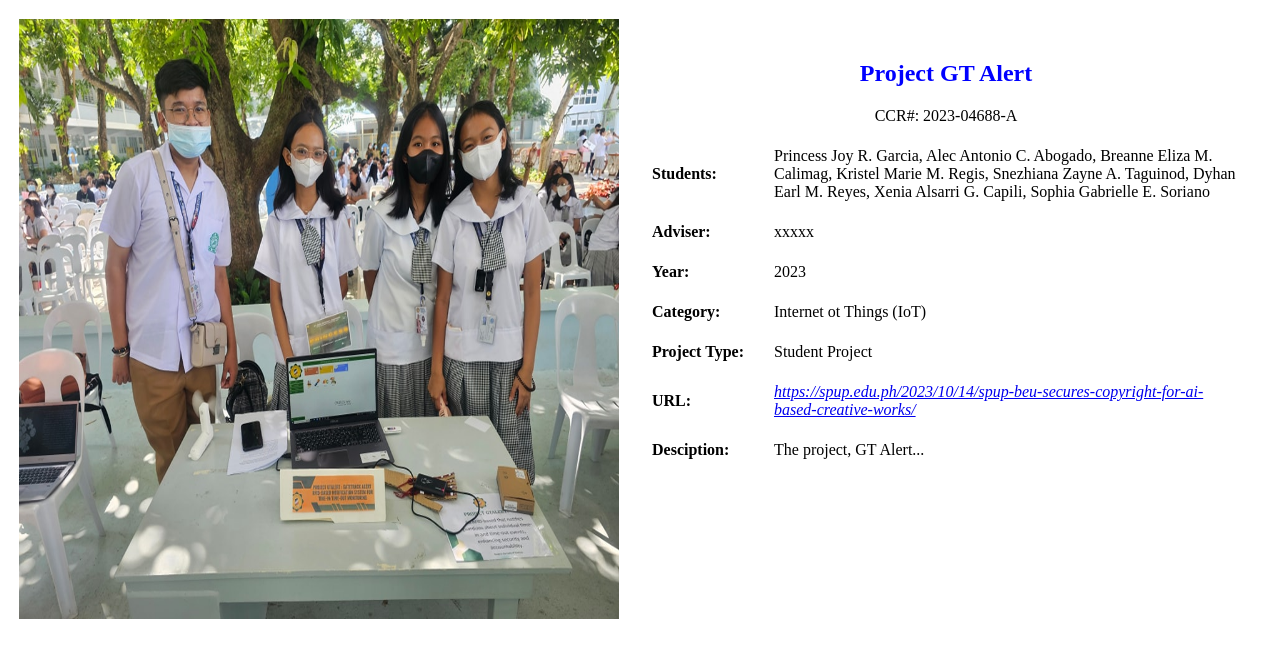
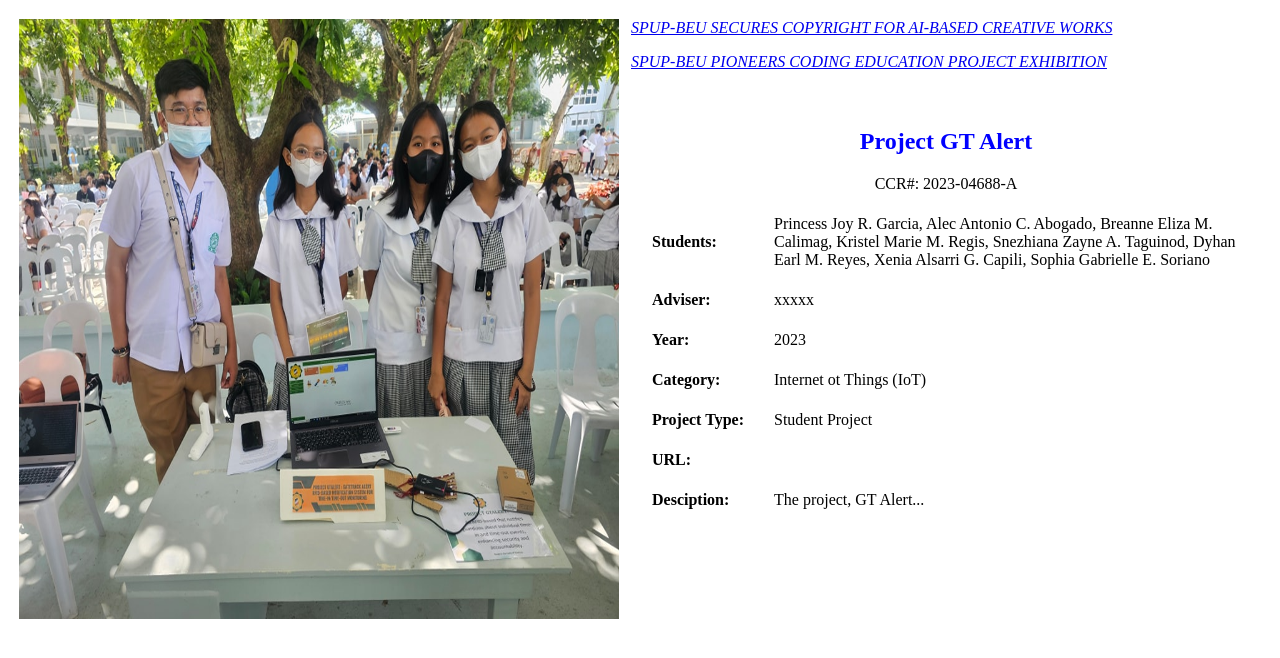
Before and after one commit to spupgithub/GTAlert, a plain HTML site: page index.html in a window 1280 px wide. Drawn offline with Linux system fonts and the light colour scheme.

Commit message:
Update index.html

```diff
--- a/index.html
+++ b/index.html
@@ -60,7 +60,9 @@ Sophia Gabrielle E. Soriano
 </tr>
 <tr>
 <td><B>URL:</B></td>
-<td><i><A href="https://spup.edu.ph/2023/10/14/spup-beu-secures-copyright-for-ai-based-creative-works">https://spup.edu.ph/2023/10/14/spup-beu-secures-copyright-for-ai-based-creative-works/</i></td>
+<i><A href="https://spup.edu.ph/2023/10/14/spup-beu-secures-copyright-for-ai-based-creative-works">SPUP-BEU SECURES COPYRIGHT FOR AI-BASED CREATIVE WORKS</A></i>
+<p>
+<i><a href="https://spup.edu.ph/2023/06/16/spup-beu-pioneers-coding-education-project-exhibition/?fbclid=IwAR22vd-9FinQMy9YNl_OHbCTD3W5xqkIeD-6QHdIQaS9LXxCW_qbRz4iBs0">SPUP-BEU PIONEERS CODING EDUCATION PROJECT EXHIBITION</a></i>
 </tr>
 <tr>
 <td><b>Desciption:</b></td>
```
